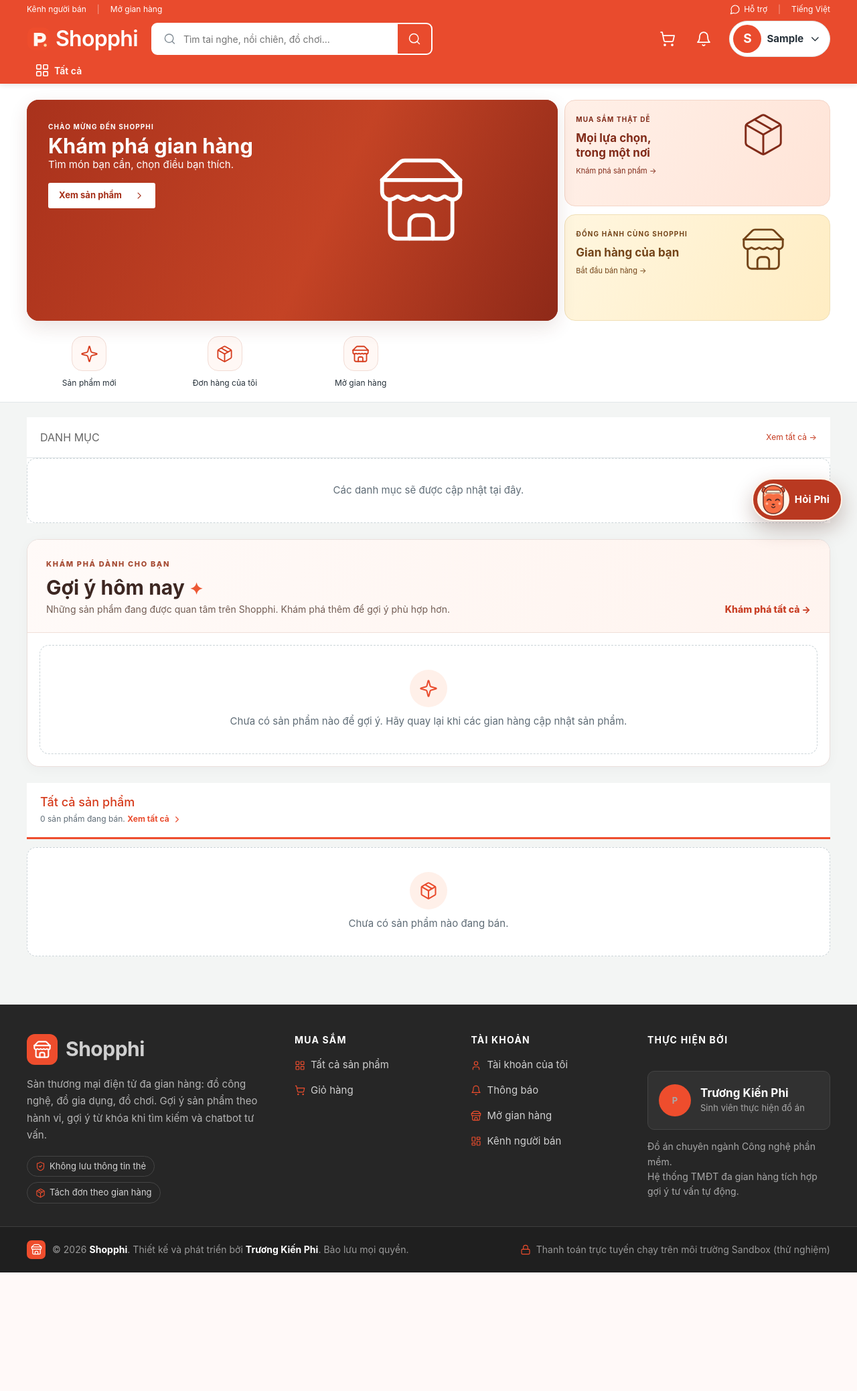
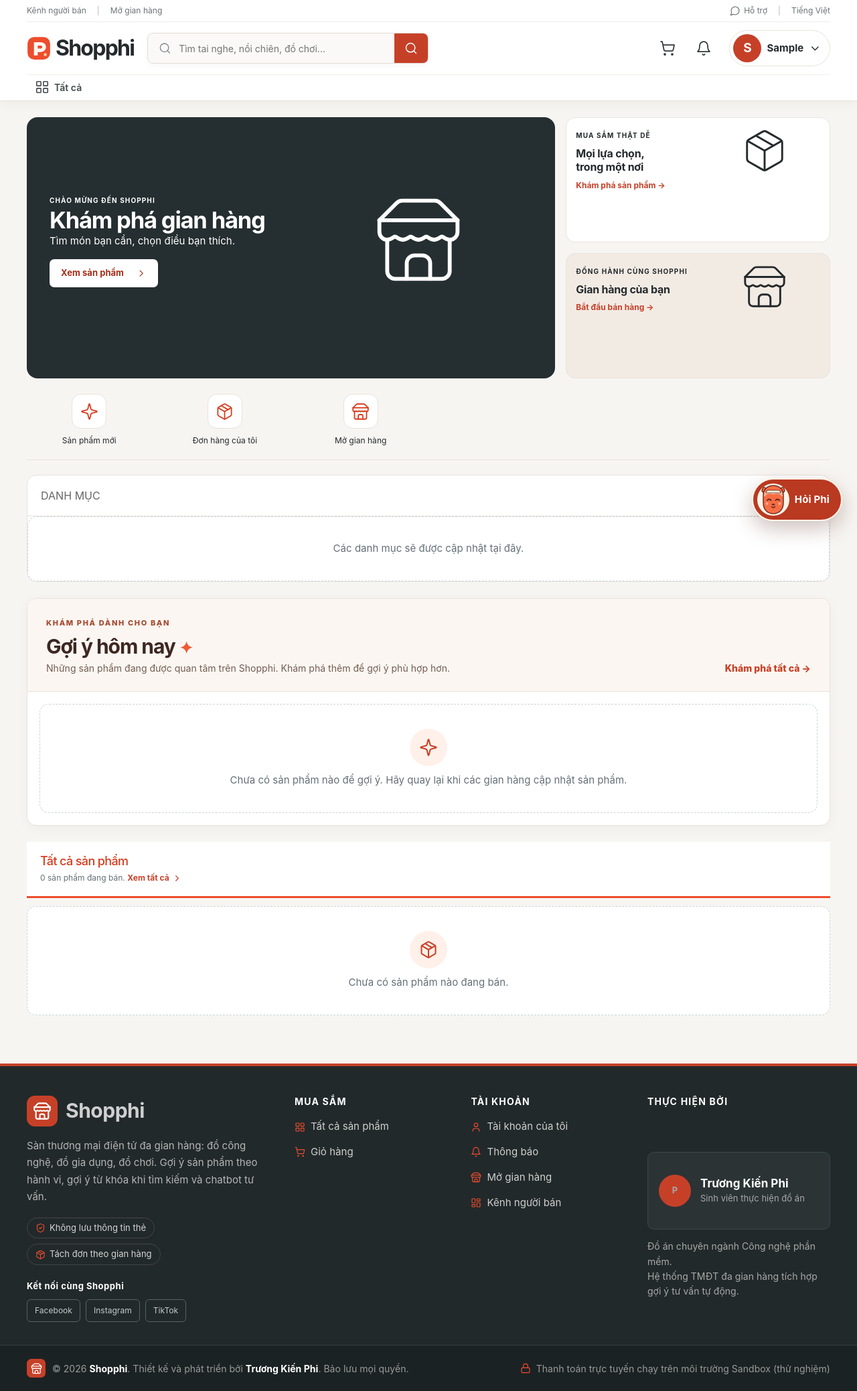
Before and after one commit to CuBin22/Shopphi, a Django app: page / in a window 1280 px wide. Shown: the whole page at 67% size. Before the commit the page ends 1900 px from the top, so only its background shows below. Run offline with Django 5.2, Linux system fonts and the light colour scheme; the visitor is signed in with stand-in values (Sample User, id 1); data comes from the database, SQL or seed files in the repository; data that the repository does not hold is empty.

Commit message:
Refresh storefront visuals and add social links

```diff
--- /dev/null
+++ b/catalog/static/catalog/css/refinement.css
@@ -0,0 +1,111 @@
+/* Shopphi visual system: warm canvas, crisp type, product-led surfaces. */
+:root {
+  --blue: #c64028;
+  --blue-hover: #aa321e;
+  --blue-soft: #fff0e9;
+  --blue-tint: #fff8f4;
+  --ink: #252a2c;
+  --muted: #647077;
+  --line: #e8e2dc;
+  --paper: #f7f5f2;
+  --shadow-sm: 0 8px 24px rgba(42, 32, 27, .07);
+  --shadow-md: 0 18px 48px rgba(42, 32, 27, .13);
+}
+body { background: var(--paper); }
+.top { background: #fff; color: var(--ink); box-shadow: 0 2px 18px rgba(34, 28, 24, .05); border-bottom: 1px solid var(--line); }
+.top__utility { color: #6c7375; border-bottom: 1px solid #f0ede9; padding-block: 7px; }
+.top__utility a, .top__utility button { color: inherit; }
+.top__utility a:hover, .top__utility button:hover { color: var(--blue); }
+.top__row { padding-block: 12px; }
+.top .brand { color: #252a2c; font-weight: 750; letter-spacing: -.055em; }
+.top .search { border: 1px solid #e4dcd6; background: #faf9f7; box-shadow: 0 3px 10px rgba(42, 32, 27, .04); }
+.top .search input[type="search"] { background: transparent; }
+.top .search:focus-within { border-color: #cf634d; box-shadow: 0 0 0 3px rgba(198, 64, 40, .12); }
+.top .search button { background: var(--blue); }
+.top .iconlink, .top .headlink { color: #31383b; }
+.top .iconlink:hover, .top .headlink:hover { background: #fff0e9; color: var(--blue); }
+.top .count { background: var(--blue); color: #fff; border-color: #fff; }
+.top__links > .btn { color: var(--blue); border-color: #f0d5ca; background: #fff8f4; }
+.top__links > .btn:hover { border-color: var(--blue); background: #fff0e9; }
+.top .cats { border-top: 1px solid #f4f0ec; padding-top: 3px; }
+.top .cats a { color: #42494c; border-radius: 7px; transition: color .18s, background .18s; }
+.top .cats a:hover, .top .cats a[aria-current="page"] { color: var(--blue); background: #fff0e9; border-bottom-color: transparent; }
+.top :focus-visible { outline: 3px solid #c64028; outline-offset: 2px; }
+
+/* The real catalog photographs carry the homepage. */
+.store-intro { background: var(--paper); padding-top: 24px; border-bottom: 0; }
+.showcase { gap: 16px; }
+.carousel { border-radius: 16px; background: #252e31; box-shadow: none; }
+.spotlight, .spotlight:nth-child(2), .spotlight:nth-child(3) {
+  background: #252e31; min-height: 390px; padding: 34px 34px 58px; gap: 24px;
+}
+.spotlight__copy { min-width: 0; align-self: center; animation: shopphi-enter .55s ease-out both; }
+.spotlight h2 { font-size: clamp(27px, 2.7vw, 42px); letter-spacing: -.035em; line-height: 1.12; }
+.spotlight__category { color: #efb7a7; opacity: 1; font-weight: 700; }
+.spotlight__price { font-size: 27px; letter-spacing: -.025em; }
+.spotlight__cta { border-radius: 7px; padding: 11px 17px; transition: transform .18s, background .18s; }
+.spotlight__cta:hover { transform: translateY(-2px); background: #f4e7df; }
+.spotlight__cta:active { transform: translateY(0); }
+.spotlight__image { border-radius: 10px; background: #f3efea; box-shadow: none; }
+.spotlight__image img { min-height: 320px; transition: transform .35s ease; }
+.spotlight__image:hover img { transform: scale(1.025); }
+.showcase__side { min-height: 390px; gap: 16px; }
+.side-promo, .side-promo:nth-child(2) { background: #fff; color: var(--ink); border: 1px solid var(--line); border-radius: 14px; padding: 14px; gap: 16px; box-shadow: none; }
+.side-promo:nth-child(2) { background: #f2ebe4; }
+.side-promo h2 { font-size: clamp(15px, 1.25vw, 20px); letter-spacing: -.015em; }
+.side-promo p { color: var(--blue); }
+.side-promo img { border-radius: 8px; background: #f7f4f0; transition: transform .3s ease; }
+.side-promo:hover img { transform: scale(1.025); }
+.side-promo__link { color: var(--blue); font-size: 12px; font-weight: 700; }
+.quick-links { border-bottom: 1px solid var(--line); }
+.quick-links a > span { background: #fff; border-color: var(--line); border-radius: 14px; }
+.quick-links a:hover > span { transform: translateY(-2px); }
+.category-panel, .discovery { border: 1px solid var(--line); border-radius: 14px; overflow: hidden; background: #fff; }
+.category-grid a { transition: background .2s; }
+.category-grid__icon { background: #fff3ed; }
+.discovery__head { background: #fbf6f1; border-bottom-color: var(--line); }
+.block__head h2, .discovery__title h2 { letter-spacing: -.035em; }
+.grid { gap: 14px; }
+.card { border-radius: 11px; border-color: var(--line); box-shadow: 0 1px 4px rgba(42, 32, 27, .025); transition: transform .2s, border-color .2s, box-shadow .2s; }
+.card:hover { transform: translateY(-2px); border-color: #e4b7aa; box-shadow: var(--shadow-sm); }
+.card .tile { overflow: hidden; }
+.card .tile__image { transition: transform .32s ease; }
+.card:hover .tile__image { transform: scale(1.025); }
+.card h3 { letter-spacing: -.01em; }
+.card__body { padding: 14px; }
+.card .shop { color: #727b7e; }
+.card .price { color: var(--blue); }
+.card:focus-within { outline: 2px solid var(--blue); outline-offset: 2px; }
+
+/* Repeated shell details appear on customer and seller pages. */
+.sitefoot { background: #22292b; border-top: 4px solid var(--blue); }
+.sitefoot__mark, .sitefoot__avatar { background: var(--blue); }
+.sitefoot__card { background: #2b3335; border-color: #3c484b; }
+.sitefoot__bar { background: #1b2224; border-top-color: #364044; }
+.sitefoot__social { margin-top: 22px; }
+.sitefoot__social-label { display: block; color: #fff; font-size: 13px; font-weight: 700; letter-spacing: .04em; }
+.sitefoot__social-list { display: flex; flex-wrap: wrap; gap: 8px; margin-top: 10px; }
+.sitefoot__social-list a { display: inline-block; padding: 7px 11px; border: 1px solid #586164; border-radius: 6px; color: #c4cbcc; font-size: 12px; text-decoration: none; transition: color .18s, border-color .18s, transform .18s; }
+.sitefoot__social-list a:hover { color: #fff; border-color: #da7d66; text-decoration: none; transform: translateY(-2px); }
+.sitefoot__social-list a:focus-visible { outline: 3px solid #fff; outline-offset: 3px; }
+
+@keyframes shopphi-enter { from { opacity: 0; transform: translateY(10px); } to { opacity: 1; transform: translateY(0); } }
+@media (max-width: 760px) {
+  .spotlight, .spotlight:nth-child(2), .spotlight:nth-child(3) { min-height: 300px; padding: 22px 20px 50px; gap: 12px; }
+  .spotlight h2 { font-size: clamp(23px, 5vw, 30px); }
+  .spotlight__image img { min-height: 250px; }
+  .showcase__side { min-height: 150px; gap: 10px; }
+  .side-promo { gap: 8px; }
+}
+@media (max-width: 480px) {
+  .top__utility { font-size: 11px; }
+  .spotlight, .spotlight:nth-child(2), .spotlight:nth-child(3) { min-height: 310px; grid-template-columns: 1.1fr .9fr; }
+  .spotlight h2 { font-size: 22px; }
+  .spotlight__image img { min-height: 260px; }
+  .side-promo h2 { font-size: 12px; }
+}
+@media (prefers-reduced-motion: reduce) {
+  .spotlight__copy { animation: none; }
+  .spotlight__cta, .spotlight__image img, .side-promo img, .card, .card .tile__image, .top .cats a, .sitefoot__social-list a { transition: none; }
+  .spotlight__cta:hover, .spotlight__image:hover img, .side-promo:hover img, .card:hover, .card:hover .tile__image, .sitefoot__social-list a:hover { transform: none; }
+}
--- a/catalog/templates/catalog/base.html
+++ b/catalog/templates/catalog/base.html
@@ -10,6 +10,7 @@
   <link rel="stylesheet" href="{% static 'catalog/css/app.css' %}">
   <link rel="stylesheet" href="{% static 'catalog/css/storefront.css' %}">
   <link rel="stylesheet" href="{% static 'catalog/css/header-footer.css' %}">
+  <link rel="stylesheet" href="{% static 'catalog/css/refinement.css' %}">
 </head>
 <body class="{% block bodyclass %}{% endblock %}">
 {% include "catalog/_icons.html" %}
@@ -92,6 +93,14 @@
         <span>{% icon "shield" %}Không lưu thông tin thẻ</span>
         <span>{% icon "package" %}Tách đơn theo gian hàng</span>
       </div>
+      <div class="sitefoot__social" aria-label="Mạng xã hội Shopphi">
+        <span class="sitefoot__social-label">Kết nối cùng Shopphi</span>
+        <div class="sitefoot__social-list">
+          <a href="https://www.facebook.com/" target="_blank" rel="noopener noreferrer" aria-label="Mở trang chủ Facebook trong tab mới">Facebook</a>
+          <a href="https://www.instagram.com/" target="_blank" rel="noopener noreferrer" aria-label="Mở trang chủ Instagram trong tab mới">Instagram</a>
+          <a href="https://www.tiktok.com/" target="_blank" rel="noopener noreferrer" aria-label="Mở trang chủ TikTok trong tab mới">TikTok</a>
+        </div>
+      </div>
     </section>
 
     <nav aria-label="Mua sắm">
```
